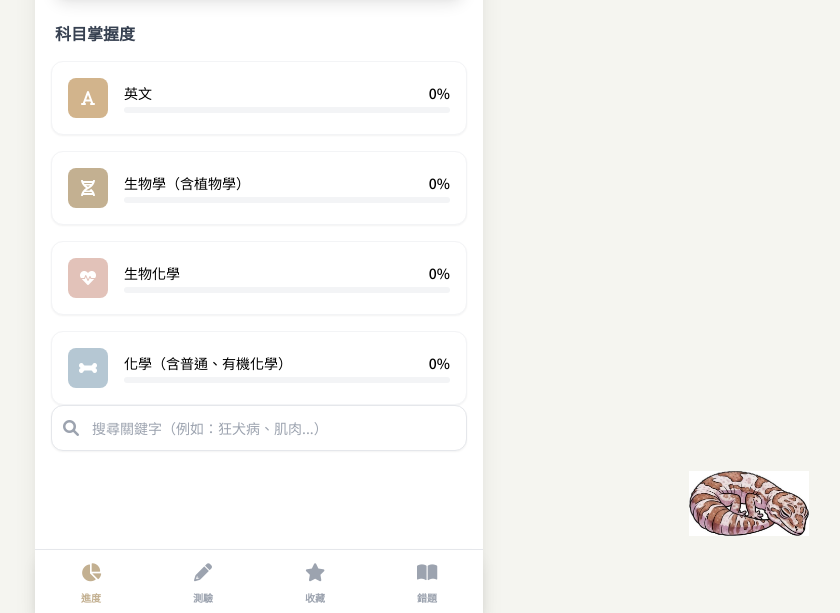
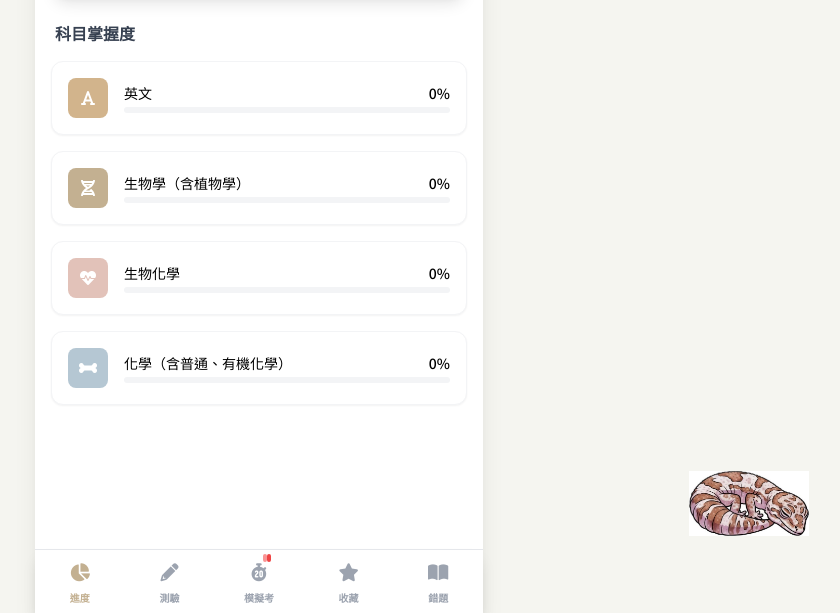
Before and after one commit to angelhtung/Vetprep, a plain HTML site: page index.html in a window 1280 px wide. Shown: the part 187-800 px from the top of the page, without its empty margins (381-1221 px from the left). Drawn offline with nearby package versions, Linux system fonts and the light colour scheme.

Commit message:
Update index.html

```diff
--- a/index.html
+++ b/index.html
@@ -71,7 +71,7 @@
                 </div>
             </section>
 
-<div class="mb-4 relative">
+<div v-if="currentTab !== 'home'" class="mb-4 relative">
     <div class="absolute inset-y-0 left-0 pl-3 flex items-center pointer-events-none">
         <i class="fas fa-search text-gray-400"></i>
     </div>
@@ -163,10 +163,18 @@
                         </button>
                     </div>
 
-                    <div v-if="showFeedback" class="mt-6">
-                        <div class="p-4 bg-[#F9F6F0] border rounded-xl text-sm text-[#82786E] mb-4">{{ currentQuestion.explanation }}</div>
-                        <button @click="nextQuestion" class="w-full bg-[#C3B091] text-white py-4 rounded-xl font-bold shadow-lg">下一題</button>
+                    <div class="mt-6">
+    <div v-if="!isMockMode && showFeedback" class="p-4 bg-[#F9F6F0] border rounded-xl text-sm text-[#82786E] mb-4">
+        {{ currentQuestion.explanation }}
     </div>
+
+    <button v-if="isMockMode ? userAnswers[currentQuestionIndex] !== undefined : showFeedback"
+        @click="nextQuestion"
+        class="w-full bg-[#C3B091] text-white py-4 rounded-xl font-bold shadow-lg">
+        {{ currentQuestionIndex + 1 === filteredQuestions.length ? '查看結果' : '下一題' }}
+    </button>
+</div>
+
                 </div>
 
                 <div v-else class="text-center py-10">
@@ -191,12 +199,43 @@
         </main>
 
         <nav class="fixed bottom-0 max-w-md w-full bg-white border-t flex justify-around items-center py-2 shadow-lg z-40 safe-area-bottom">
-            <button v-for="tab in [{id:'home', icon:'chart-pie', n:'進度'}, {id:'quiz', icon:'pencil-alt', n:'測驗'}, {id:'favorites', icon:'star', n:'收藏'}, {id:'errors', icon:'book-open', n:'錯題'}]"
-                @click="currentTab = tab.id; activeSubject = null; activeYear = null" :class="currentTab === tab.id ? 'text-[#C3B091]' : 'text-gray-400'" class="flex flex-col items-center flex-1">
-                <i :class="'fas fa-' + tab.icon" class="text-lg"></i>
-                <span class="text-[10px] mt-1 font-bold">{{ tab.n }}</span>
+    <button @click="currentTab = 'home'; isMockMode = false; activeSubject = null;"
+        :class="currentTab === 'home' ? 'text-[#C3B091]' : 'text-gray-400'" class="flex flex-col items-center flex-1">
+        <i class="fas fa-chart-pie text-lg"></i>
+        <span class="text-[10px] mt-1 font-bold">進度</span>
+    </button>
+
+    <button @click="currentTab = 'quiz'; isMockMode = false; activeSubject = null;"
+        :class="currentTab === 'quiz' && !isMockMode ? 'text-[#C3B091]' : 'text-gray-400'" class="flex flex-col items-center flex-1">
+        <i class="fas fa-pencil-alt text-lg"></i>
+        <span class="text-[10px] mt-1 font-bold">測驗</span>
+    </button>
+
+    <button @click="currentTab = 'quiz'; isMockMode = true; activeSubject = null;"
+        :class="currentTab === 'quiz' && isMockMode ? 'text-[#C3B091]' : 'text-gray-400'" class="flex flex-col items-center flex-1">
+        <div class="relative">
+            <i class="fas fa-stopwatch-20 text-lg"></i>
+            <span class="absolute -top-1 -right-1 flex h-2 w-2">
+                <span class="animate-ping absol， ute inline-flex h-full w-full rounded-full bg-red-400 opacity-75"></span>
+                <span class="relative inline-flex rounded-full h-2 w-2 bg-red-500"></span>
+            </span>
+        </div>
+        <span class="text-[10px] mt-1 font-bold">模擬考</span>
+    </button>
+
+    <button @click="currentTab = 'favorites'; isMockMode = false; activeSubject = null;"
+        :class="currentTab === 'favorites' ? 'text-[#C3B091]' : 'text-gray-400'" class="flex flex-col items-center flex-1">
+        <i class="fas fa-star text-lg"></i>
+        <span class="text-[10px] mt-1 font-bold">收藏</span>
+    </button>
+
+    <button @click="currentTab = 'errors'; isMockMode = false; activeSubject = null;"
+        :class="currentTab === 'errors' ? 'text-[#C3B091]' : 'text-gray-400'" class="flex flex-col items-center flex-1">
+        <i class="fas fa-book-open text-lg"></i>
+        <span class="text-[10px] mt-1 font-bold">錯題</span>
     </button>
 </nav>
+
     </div>
 
     <script>
@@ -218,7 +257,9 @@
                 const timer = ref(600);
                 let timerInterval = null;
 
-// ✅ 搜尋功能變數
+    const isMockMode = ref(false);
+    const userAnswers = ref({});
+
 const searchQuery = ref('');
 
 const searchedQuestions = computed(() => {
@@ -582,6 +623,11 @@ const startSearchQuiz = (question) => {
                 };
 
 const selectOption = (idx) => {
+    if (isMockMode.value) {
+        // 模擬考：僅紀錄答案，不顯示對錯
+        userAnswers.value[currentQuestionIndex.value] = idx;
+    } else {
+        // 普通測驗：原有的即時回饋邏輯
         selectedOption.value = idx;
         showFeedback.value = true;
         if (idx === currentQuestion.value.correct) {
@@ -593,14 +639,22 @@ const startSearchQuiz = (question) => {
                 errorLog.value.push(currentQuestion.value);
             }
         }
+    }
 };
 
+
 const getOptionClass = (idx) => {
+    if (isMockMode.value) {
+        // 模擬考：選中變褐色，但不顯示紅/綠色
+        return userAnswers.value[currentQuestionIndex.value] === idx ? 'border-[#C3B091] bg-[#F9F6F0]' : 'border-gray-100';
+    }
+    // 原有邏輯
     if (!showFeedback.value) return selectedOption.value === idx ? 'border-[#C3B091] bg-[#F9F6F0]' : 'border-gray-100';
     if (idx === currentQuestion.value.correct) return 'border-emerald-500 bg-emerald-50';
     if (selectedOption.value === idx) return 'border-red-500 bg-red-50';
     return 'border-gray-50 opacity-50';
 };
+
 
                 const nextQuestion = () => {
                     if (currentQuestionIndex.value + 1 < filteredQuestions.value.length) {
@@ -632,7 +686,11 @@ const startSearchQuiz = (question) => {
     getHistory,
     searchQuery,
     searchedQuestions,
-    startSearchQuiz
+    startSearchQuiz,
+    isMockMode,
+userAnswers,
+currentTab,
+activeSubject
 };
 
             }
```
Lines whose indentation alone changed are shown as unchanged.
